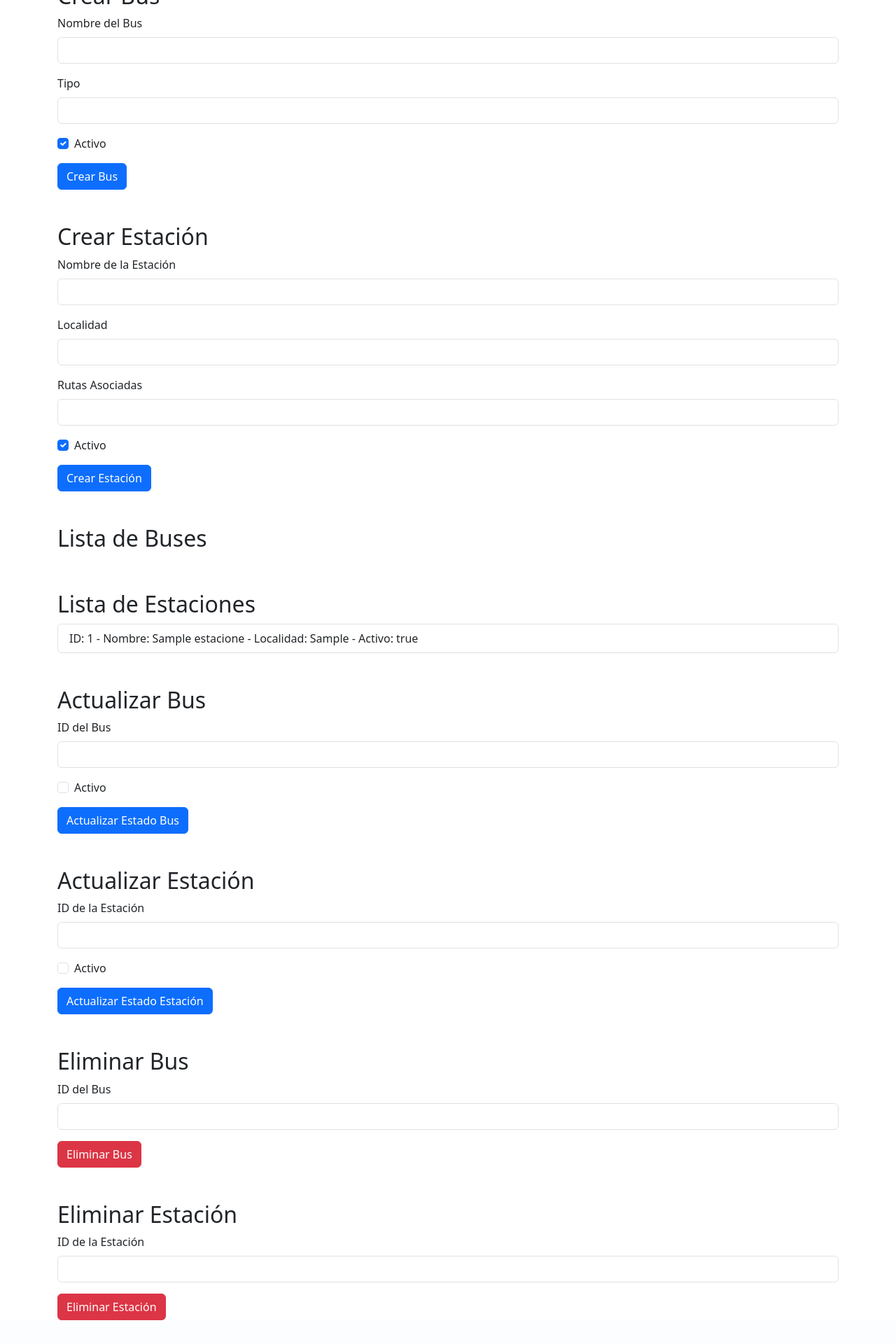
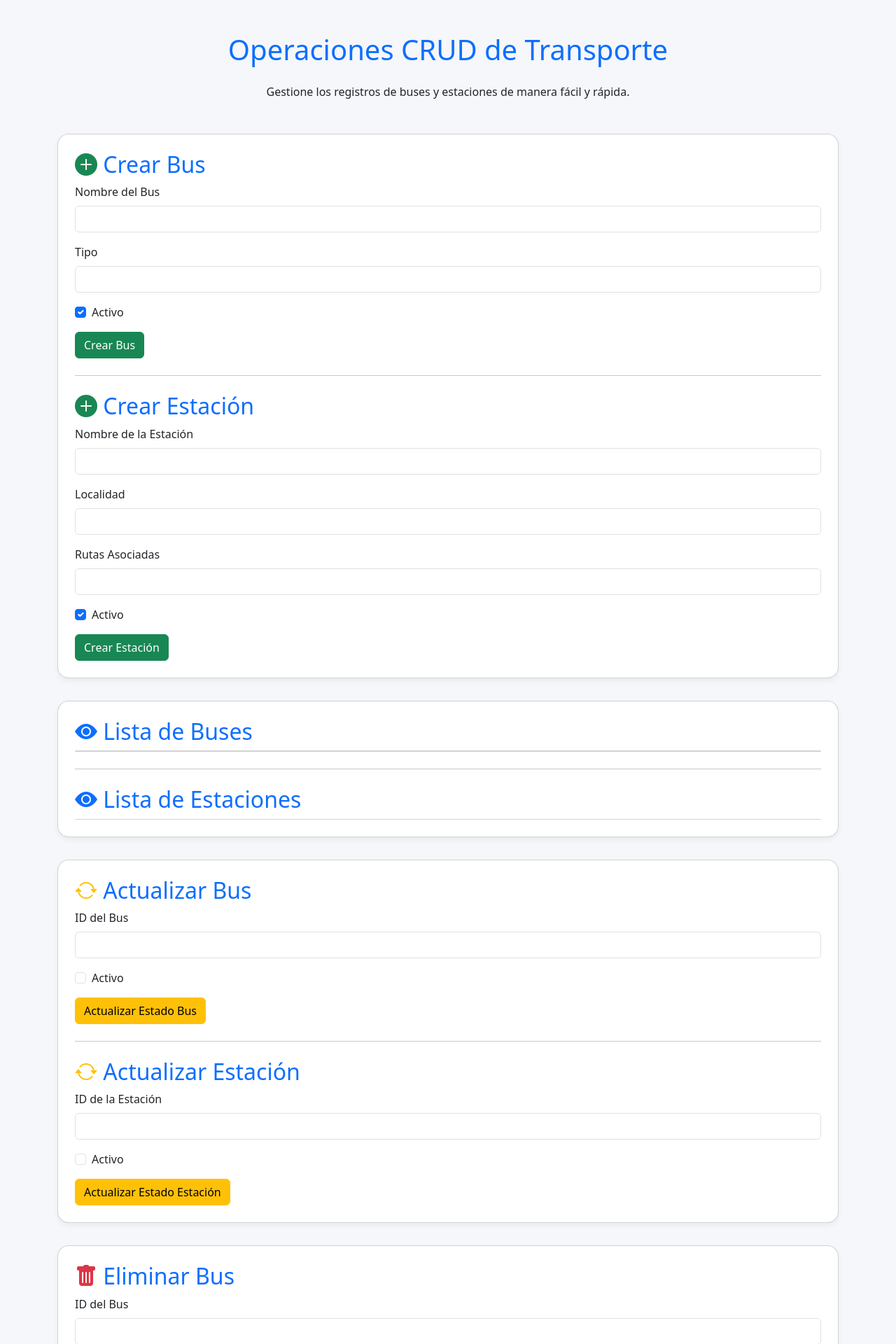
Before and after one commit to Juanes0706/Proyecto, a FastAPI app: page /operations in a window 1280 px wide. Shown: the part 257-2177 px from the top of the page at 70% size. Before the commit the page ends 2143 px from the top, so only its background shows below. Run offline with FastAPI, Linux system fonts and the light colour scheme; tables that the repository leaves empty hold one stand-in row (values such as "Sample post"); data that the repository does not hold is empty.

Commit message:
maquillaje otra vez ahora en operations

```diff
--- a/templates/OperationsPage.html
+++ b/templates/OperationsPage.html
@@ -4,13 +4,40 @@
   <meta charset="UTF-8" />
   <meta name="viewport" content="width=device-width, initial-scale=1" />
   <title>Operaciones CRUD</title>
-    <!-- Bootstrap CDN para estilo -->
   <link href="https://cdn.jsdelivr.net/npm/bootstrap@5.3.0-alpha1/dist/css/bootstrap.min.css" rel="stylesheet" />
+  <link href="https://cdn.jsdelivr.net/npm/bootstrap-icons@1.10.5/font/bootstrap-icons.css" rel="stylesheet" />
+  <style>
+    body {
+      background-color: #f5f7fa;
+    }
+    .card {
+      margin-bottom: 2rem;
+      box-shadow: 0 4px 8px rgba(0,0,0,0.05);
+      border-radius: 1rem;
+    }
+    h1, h2 {
+      color: #0d6efd;
+    }
+    footer {
+      background-color: #0d6efd;
+      color: white;
+      text-align: center;
+      padding: 1rem;
+      margin-top: 4rem;
+    }
+    .header-image {
+      width: 100%;
+      height: 200px;
+      object-fit: cover;
+      border-bottom-left-radius: 1rem;
+      border-bottom-right-radius: 1rem;
+    }
+  </style>
 </head>
 <body>
   <nav class="navbar navbar-expand-lg navbar-dark bg-primary">
     <div class="container-fluid">
-        <a class="navbar-brand" href="#">CRUD App</a>
+      <a class="navbar-brand" href="#"><i class="bi bi-bus-front-fill"></i> CRUD Transporte</a>
       <div id="navbarNav">
         <ul class="navbar-nav">
           <li class="nav-item"><a class="nav-link" href="/">Inicio</a></li>
@@ -22,13 +49,17 @@
       </div>
     </div>
   </nav>
+
+  <img src="https://images.unsplash.com/photo-1603791440384-56cd371ee9a7" alt="Bus decorativo" class="header-image" />
+
   <div class="container mt-5">
-    <h1>Operaciones CRUD</h1>
-    <p>Esta página contiene las operaciones Crear, Leer, Actualizar y Eliminar para buses y estaciones.</p>
+    <h1 class="text-center mb-4">Operaciones CRUD de Transporte</h1>
+    <p class="text-center mb-5">Gestione los registros de buses y estaciones de manera fácil y rápida.</p>
 
-    <!-- Crear -->
-    <section id="crear" class="mt-5">
-        <h2>Crear Bus</h2>
+    <!-- CREAR -->
+    <section id="crear">
+      <div class="card p-4">
+        <h2><i class="bi bi-plus-circle-fill text-success"></i> Crear Bus</h2>
         <form id="crearBusForm">
           <div class="mb-3">
             <label for="nombreBus" class="form-label">Nombre del Bus</label>
@@ -42,10 +73,12 @@
             <input type="checkbox" class="form-check-input" id="activoBus" checked />
             <label class="form-check-label" for="activoBus">Activo</label>
           </div>
-            <button type="submit" class="btn btn-primary">Crear Bus</button>
+          <button type="submit" class="btn btn-success">Crear Bus</button>
         </form>
 
-        <h2 class="mt-5">Crear Estación</h2>
+        <hr class="my-4"/>
+
+        <h2><i class="bi bi-plus-circle-fill text-success"></i> Crear Estación</h2>
         <form id="crearEstacionForm">
           <div class="mb-3">
             <label for="nombreEstacion" class="form-label">Nombre de la Estación</label>
@@ -63,22 +96,28 @@
             <input type="checkbox" class="form-check-input" id="activoEstacion" checked />
             <label class="form-check-label" for="activoEstacion">Activo</label>
           </div>
-            <button type="submit" class="btn btn-primary">Crear Estación</button>
+          <button type="submit" class="btn btn-success">Crear Estación</button>
         </form>
+      </div>
     </section>
 
-    <!-- Leer -->
-    <section id="leer" class="mt-5">
-        <h2>Lista de Buses</h2>
+    <!-- LEER -->
+    <section id="leer">
+      <div class="card p-4">
+        <h2><i class="bi bi-eye-fill text-primary"></i> Lista de Buses</h2>
         <ul id="listaBuses" class="list-group"></ul>
 
-        <h2 class="mt-5">Lista de Estaciones</h2>
+        <hr class="my-4"/>
+
+        <h2><i class="bi bi-eye-fill text-primary"></i> Lista de Estaciones</h2>
         <ul id="listaEstaciones" class="list-group"></ul>
+      </div>
     </section>
 
-    <!-- Actualizar -->
-    <section id="actualizar" class="mt-5">
-        <h2>Actualizar Bus</h2>
+    <!-- ACTUALIZAR -->
+    <section id="actualizar">
+      <div class="card p-4">
+        <h2><i class="bi bi-arrow-repeat text-warning"></i> Actualizar Bus</h2>
         <form id="actualizarBusForm">
           <div class="mb-3">
             <label for="idBusActualizar" class="form-label">ID del Bus</label>
@@ -88,10 +127,12 @@
             <input type="checkbox" class="form-check-input" id="activoBusActualizar" />
             <label class="form-check-label" for="activoBusActualizar">Activo</label>
           </div>
-            <button type="submit" class="btn btn-primary">Actualizar Estado Bus</button>
+          <button type="submit" class="btn btn-warning">Actualizar Estado Bus</button>
         </form>
 
-        <h2 class="mt-5">Actualizar Estación</h2>
+        <hr class="my-4"/>
+
+        <h2><i class="bi bi-arrow-repeat text-warning"></i> Actualizar Estación</h2>
         <form id="actualizarEstacionForm">
           <div class="mb-3">
             <label for="idEstacionActualizar" class="form-label">ID de la Estación</label>
@@ -101,13 +142,15 @@
             <input type="checkbox" class="form-check-input" id="activoEstacionActualizar" />
             <label class="form-check-label" for="activoEstacionActualizar">Activo</label>
           </div>
-            <button type="submit" class="btn btn-primary">Actualizar Estado Estación</button>
+          <button type="submit" class="btn btn-warning">Actualizar Estado Estación</button>
         </form>
+      </div>
     </section>
 
-    <!-- Eliminar -->
-    <section id="eliminar" class="mt-5">
-        <h2>Eliminar Bus</h2>
+    <!-- ELIMINAR -->
+    <section id="eliminar">
+      <div class="card p-4">
+        <h2><i class="bi bi-trash-fill text-danger"></i> Eliminar Bus</h2>
         <form id="eliminarBusForm">
           <div class="mb-3">
             <label for="idBusEliminar" class="form-label">ID del Bus</label>
@@ -116,7 +159,9 @@
           <button type="submit" class="btn btn-danger">Eliminar Bus</button>
         </form>
 
-        <h2 class="mt-5">Eliminar Estación</h2>
+        <hr class="my-4"/>
+
+        <h2><i class="bi bi-trash-fill text-danger"></i> Eliminar Estación</h2>
         <form id="eliminarEstacionForm">
           <div class="mb-3">
             <label for="idEstacionEliminar" class="form-label">ID de la Estación</label>
@@ -124,162 +169,17 @@
           </div>
           <button type="submit" class="btn btn-danger">Eliminar Estación</button>
         </form>
+      </div>
     </section>
   </div>
 
+  <footer>
+    <p>&copy; 2025 CRUD Transporte. Todos los derechos reservados.</p>
+  </footer>
+
+  <!-- Tu script permanece igual -->
   <script>
-    const apiBaseUrl = "";
-
-    // Crear Bus
-    document.getElementById("crearBusForm").addEventListener("submit", async (e) => {
-        e.preventDefault();
-        const nombre_bus = document.getElementById("nombreBus").value;
-        const tipo = document.getElementById("tipoBus").value;
-        const activo = document.getElementById("activoBus").checked;
-
-        const response = await fetch("/buses/", {
-            method: "POST",
-            headers: { "Content-Type": "application/json" },
-            body: JSON.stringify({ nombre_bus, tipo, activo }),
-        });
-        if (response.ok) {
-            alert("Bus creado exitosamente");
-            loadBuses();
-            e.target.reset();
-        } else {
-            alert("Error al crear bus");
-        }
-    });
-
-    // Crear Estación
-    document.getElementById("crearEstacionForm").addEventListener("submit", async (e) => {
-        e.preventDefault();
-        const nombre_estacion = document.getElementById("nombreEstacion").value;
-        const localidad = document.getElementById("localidadEstacion").value;
-        const rutas_asociadas = document.getElementById("rutasAsociadas").value;
-        const activo = document.getElementById("activoEstacion").checked;
-
-        const response = await fetch("/estaciones/", {
-            method: "POST",
-            headers: { "Content-Type": "application/json" },
-            body: JSON.stringify({ nombre_estacion, localidad, rutas_asociadas, activo }),
-        });
-        if (response.ok) {
-            alert("Estación creada exitosamente");
-            loadEstaciones();
-            e.target.reset();
-        } else {
-            alert("Error al crear estación");
-        }
-    });
-
-    // Cargar lista de buses
-    async function loadBuses() {
-        const response = await fetch("/buses/");
-        if (response.ok) {
-            const buses = await response.json();
-            const listaBuses = document.getElementById("listaBuses");
-            listaBuses.innerHTML = "";
-            buses.forEach((bus) => {
-                const li = document.createElement("li");
-                li.className = "list-group-item";
-                li.textContent = `ID: ${bus.id} - Nombre: ${bus.nombre_bus} - Tipo: ${bus.tipo} - Activo: ${bus.activo}`;
-                listaBuses.appendChild(li);
-            });
-        }
-    }
-
-    // Cargar lista de estaciones
-    async function loadEstaciones() {
-        const response = await fetch("/estaciones/");
-        if (response.ok) {
-            const estaciones = await response.json();
-            const listaEstaciones = document.getElementById("listaEstaciones");
-            listaEstaciones.innerHTML = "";
-            estaciones.forEach((estacion) => {
-                const li = document.createElement("li");
-                li.className = "list-group-item";
-                li.textContent = `ID: ${estacion.id} - Nombre: ${estacion.nombre_estacion} - Localidad: ${estacion.localidad} - Activo: ${estacion.activo}`;
-                listaEstaciones.appendChild(li);
-            });
-        }
-    }
-
-    // Actualizar estado bus
-    document.getElementById("actualizarBusForm").addEventListener("submit", async (e) => {
-        e.preventDefault();
-        const id = document.getElementById("idBusActualizar").value;
-        const activo = document.getElementById("activoBusActualizar").checked;
-
-        const response = await fetch(`/buses/${id}/estado?activo=${activo}`, {
-            method: "PUT",
-        });
-        if (response.ok) {
-            alert("Estado del bus actualizado");
-            loadBuses();
-            e.target.reset();
-        } else {
-            alert("Error al actualizar estado del bus");
-        }
-    });
-
-    // Actualizar estado estación
-    document.getElementById("actualizarEstacionForm").addEventListener("submit", async (e) => {
-        e.preventDefault();
-        const id = document.getElementById("idEstacionActualizar").value;
-        const activo = document.getElementById("activoEstacionActualizar").checked;
-
-        const response = await fetch(`/estaciones/${id}/estado?activo=${activo}`, {
-            method: "PUT",
-        });
-        if (response.ok) {
-            alert("Estado de la estación actualizado");
-            loadEstaciones();
-            e.target.reset();
-        } else {
-            alert("Error al actualizar estado de la estación");
-        }
-    });
-
-    // Eliminar bus
-    document.getElementById("eliminarBusForm").addEventListener("submit", async (e) => {
-        e.preventDefault();
-        const id = document.getElementById("idBusEliminar").value;
-
-        const response = await fetch(`/buses/${id}`, {
-            method: "DELETE",
-        });
-        if (response.ok) {
-            alert("Bus eliminado");
-            loadBuses();
-            e.target.reset();
-        } else {
-            alert("Error al eliminar bus");
-        }
-    });
-
-    // Eliminar estación
-    document.getElementById("eliminarEstacionForm").addEventListener("submit", async (e) => {
-        e.preventDefault();
-        const id = document.getElementById("idEstacionEliminar").value;
-
-        const response = await fetch(`/estaciones/${id}`, {
-            method: "DELETE",
-        });
-        if (response.ok) {
-            alert("Estación eliminada");
-            loadEstaciones();
-            e.target.reset();
-        } else {
-            alert("Error al eliminar estación");
-        }
-    });
-
-    // Cargar listas al cargar la página
-    window.onload = () => {
-        loadBuses();
-        loadEstaciones();
-    };
+    // (Todo el código JS queda igual que en tu mensaje anterior)
   </script>
 </body>
 </html>
```
Lines whose indentation alone changed are shown as unchanged.
